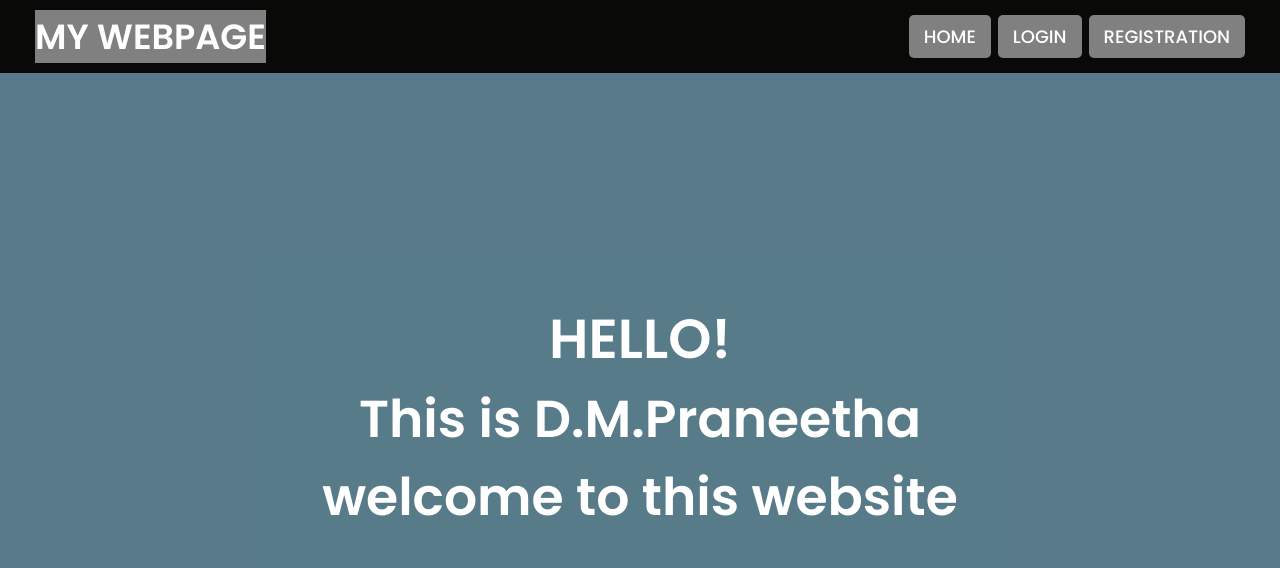
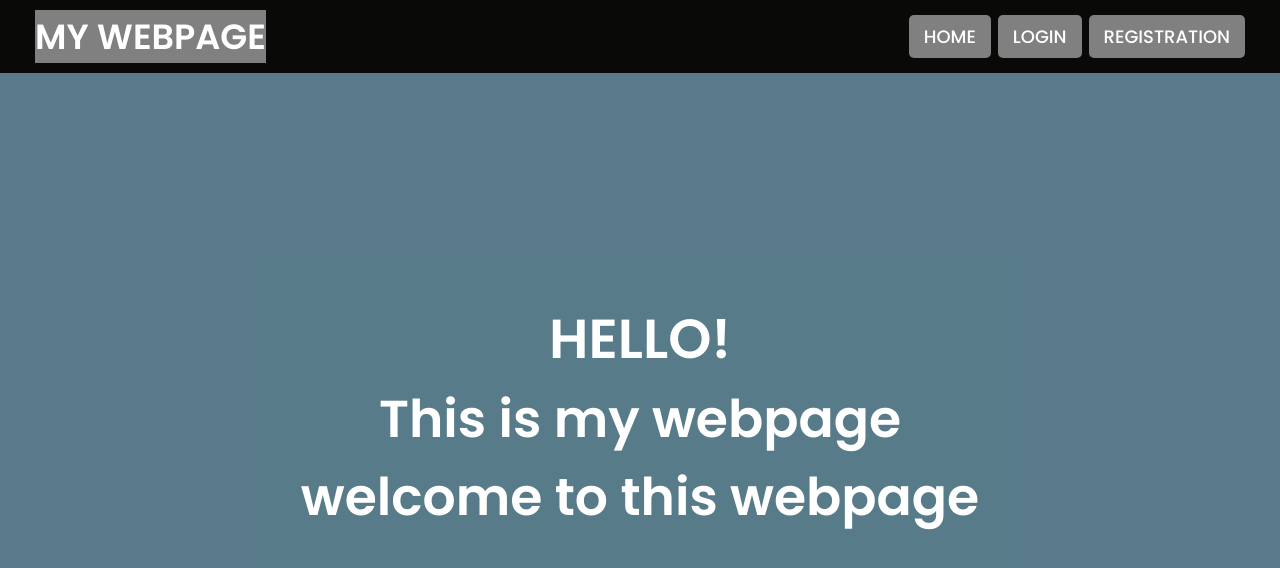
Before and after one commit to manasapraneetha1/mywebapp, a plain HTML site: page index.html in a window 1280 px wide. Drawn offline with Linux system fonts and the light colour scheme.

Commit message:
Update index.html

```diff
--- a/index.html
+++ b/index.html
@@ -25,8 +25,8 @@
   <div class="img"></div>
   <div class="center">
     <div class="title">HELLO!</div>
-    <div class="sub_title">This is D.M.Praneetha</div>
-    <div class="sub_title">welcome to this website</div>
+    <div class="sub_title">This is my webpage</div>
+    <div class="sub_title">welcome to this webpage</div>
     </div>
   </div>
 </body>
```
